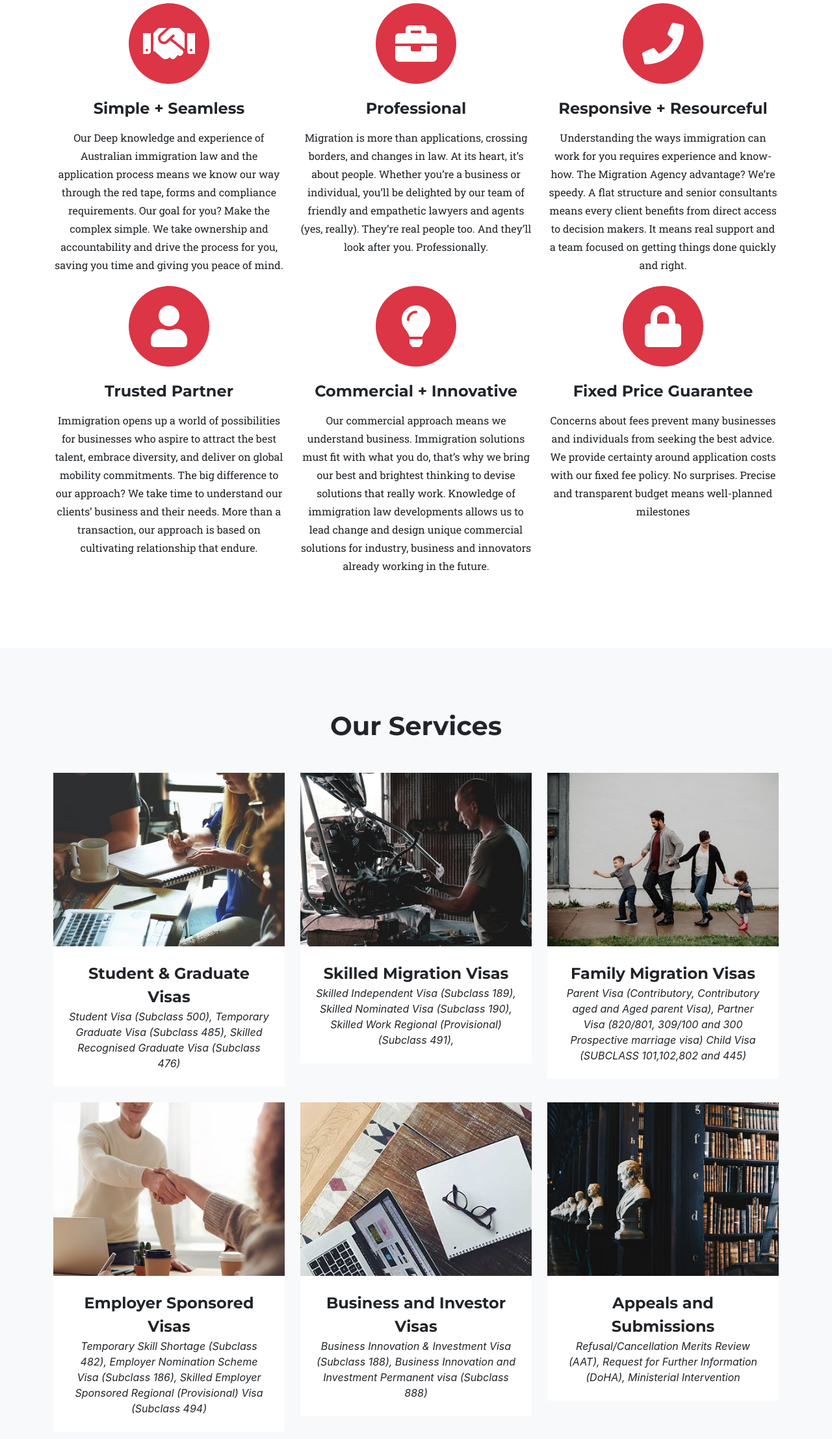
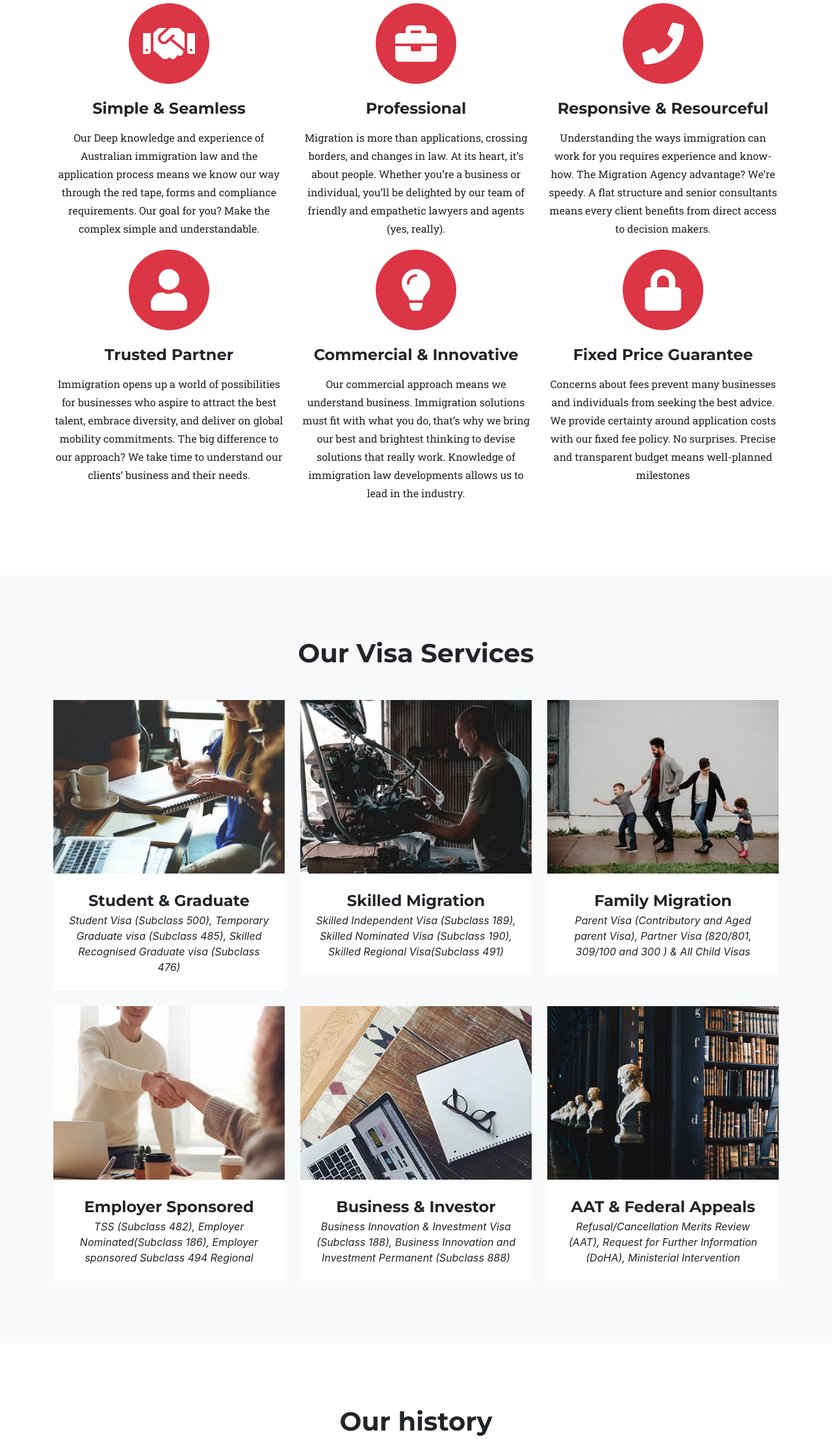
Before and after one commit to navdeep1990848/ssamigration, a plain HTML site: page index.html in a window 1280 px wide. Shown: the part 886-3100 px from the top of the page at 65% size. Drawn offline with nearby package versions, Linux system fonts and the light colour scheme; a web font is replaced by a local one.

Commit message:
box size

```diff
--- a/index.html
+++ b/index.html
@@ -57,8 +57,8 @@
                             <i class="fas fa-circle fa-stack-2x text-primary"></i>
                             <i class="fas fa-handshake fa-stack-1x fa-inverse"></i>
                         </span>
-                        <h4 class="my-3">Simple + Seamless</h4>
-                        <p class="text-muted">Our Deep knowledge and experience of Australian immigration law and the application process means we know our way through the red tape, forms and compliance requirements. Our goal for you? Make the complex simple. We take ownership and accountability and drive the process for you, saving you time and giving you peace of mind.<p>
+                        <h4 class="my-3">Simple & Seamless</h4>
+                        <p class="text-muted">Our Deep knowledge and experience of Australian immigration law and the application process means we know our way through the red tape, forms and compliance requirements. Our goal for you? Make the complex simple and understandable.<p>
                     </div>
                     <div class="col-md-4">
                         <span class="fa-stack fa-4x">
@@ -66,15 +66,15 @@
                             <i class="fas fa-briefcase fa-stack-1x fa-inverse"></i>
                         </span>
                         <h4 class="my-3">Professional</h4>
-                        <p class="text-muted">Migration is more than applications, crossing borders, and changes in law. At its heart, it’s about people. Whether you’re a business or individual, you’ll be delighted by our team of friendly and empathetic lawyers and agents (yes, really). They’re real people too. And they’ll look after you. Professionally.</p>
+                        <p class="text-muted">Migration is more than applications, crossing borders, and changes in law. At its heart, it’s about people. Whether you’re a business or individual, you’ll be delighted by our team of friendly and empathetic lawyers and agents (yes, really). </p>
                     </div>
                     <div class="col-md-4">
                         <span class="fa-stack fa-4x">
                             <i class="fas fa-circle fa-stack-2x text-primary"></i>
                             <i class="fas fa-phone fa-stack-1x fa-inverse"></i>
                         </span>
-                        <h4 class="my-3">Responsive + Resourceful</h4>
-                        <p class="text-muted">Understanding the ways immigration can work for you requires experience and know-how. The Migration Agency advantage? We’re speedy. A flat structure and senior consultants means every client benefits from direct access to decision makers. It means real support and a team focused on getting things done quickly and right.</p>
+                        <h4 class="my-3">Responsive & Resourceful</h4>
+                        <p class="text-muted">Understanding the ways immigration can work for you requires experience and know-how. The Migration Agency advantage? We’re speedy. A flat structure and senior consultants means every client benefits from direct access to decision makers.</p>
                     </div>
                     <div class="col-md-4">
                         <span class="fa-stack fa-4x">
@@ -82,15 +82,15 @@
                             <i class="fas fa-user fa-stack-1x fa-inverse"></i>
                         </span>
                         <h4 class="my-3">Trusted Partner</h4>
-                        <p class="text-muted">Immigration opens up a world of possibilities for businesses who aspire to attract the best talent, embrace diversity, and deliver on global mobility commitments. The big difference to our approach? We take time to understand our clients’ business and their needs. More than a transaction, our approach is based on cultivating relationship that endure.</p>
+                        <p class="text-muted">Immigration opens up a world of possibilities for businesses who aspire to attract the best talent, embrace diversity, and deliver on global mobility commitments. The big difference to our approach? We take time to understand our clients’ business and their needs. </p>
                     </div>
                     <div class="col-md-4">
                         <span class="fa-stack fa-4x">
                             <i class="fas fa-circle fa-stack-2x text-primary"></i>
                             <i class="fas fa-lightbulb fa-stack-1x fa-inverse"></i>
                         </span>
-                        <h4 class="my-3">Commercial + Innovative</h4>
-                        <p class="text-muted">Our commercial approach means we understand business. Immigration solutions must fit with what you do, that’s why we bring our best and brightest thinking to devise solutions that really work. Knowledge of immigration law developments allows us to lead change and design unique commercial solutions for industry, business and innovators already working in the future.</p>
+                        <h4 class="my-3">Commercial & Innovative</h4>
+                        <p class="text-muted">Our commercial approach means we understand business. Immigration solutions must fit with what you do, that’s why we bring our best and brightest thinking to devise solutions that really work. Knowledge of immigration law developments allows us to lead in the industry.</p>
                     </div>
                     <div class="col-md-4">
                         <span class="fa-stack fa-4x">
@@ -107,7 +107,7 @@
         <section class="page-section bg-light" id="portfolio">
             <div class="container">
                 <div class="text-center">
-                    <h2 class="section-heading mb-5">Our Services</h2>
+                    <h2 class="section-heading mb-5">Our Visa Services</h2>
                     <!-- <h3 class="section-subheading text-muted">Lorem ipsum dolor sit amet consectetur.</h3> -->
                 </div>
                 <div class="row">
@@ -120,8 +120,8 @@
                                 <img class="img-fluid" src="assets/img/portfolio/01-thumbnail.jpg" alt="" />
                             </a>
                             <div class="portfolio-caption">
-                                <div class="portfolio-caption-heading">Student & Graduate Visas</div>
-                                <div class="portfolio-caption-subheading text-muted">Student Visa (Subclass 500), Temporary Graduate Visa (Subclass 485), Skilled Recognised Graduate Visa (Subclass 476)</div>
+                                <div class="portfolio-caption-heading">Student & Graduate</div>
+                                <div class="portfolio-caption-subheading text-muted">Student Visa (Subclass 500), Temporary Graduate visa (Subclass 485), Skilled Recognised Graduate visa (Subclass 476)</div>
                             </div>
                         </div>
                     </div>
@@ -134,8 +134,8 @@
                                 <img class="img-fluid" src="assets/img/portfolio/02-thumbnail.jpg" alt="" />
                             </a>
                             <div class="portfolio-caption">
-                                <div class="portfolio-caption-heading">Skilled Migration Visas</div>
-                                <div class="portfolio-caption-subheading text-muted">Skilled Independent Visa (Subclass 189), Skilled Nominated Visa (Subclass 190), Skilled Work Regional (Provisional) (Subclass 491), </div>
+                                <div class="portfolio-caption-heading">Skilled Migration</div>
+                                <div class="portfolio-caption-subheading text-muted">Skilled Independent Visa (Subclass 189), Skilled Nominated Visa (Subclass 190), Skilled Regional Visa(Subclass 491) </div>
                             </div>
                         </div>
                     </div>
@@ -148,8 +148,8 @@
                                 <img class="img-fluid" src="assets/img/portfolio/03-thumbnail.jpg" alt="" />
                             </a>
                             <div class="portfolio-caption">
-                                <div class="portfolio-caption-heading">Family Migration Visas</div>
-                                <div class="portfolio-caption-subheading text-muted">Parent Visa (Contributory, Contributory aged and Aged parent Visa), Partner Visa (820/801, 309/100 and 300 Prospective marriage visa) Child Visa (SUBCLASS 101,102,802 and 445)</div>
+                                <div class="portfolio-caption-heading">Family Migration</div>
+                                <div class="portfolio-caption-subheading text-muted">Parent Visa (Contributory and Aged parent Visa), Partner Visa (820/801, 309/100 and 300 ) & All Child Visas</div>
                             </div>
                         </div>
                     </div>
@@ -162,8 +162,8 @@
                                 <img class="img-fluid" src="assets/img/portfolio/04-thumbnail.jpg" alt="" />
                             </a>
                             <div class="portfolio-caption">
-                                <div class="portfolio-caption-heading">Employer Sponsored Visas</div>
-                                <div class="portfolio-caption-subheading text-muted">Temporary Skill Shortage (Subclass 482), Employer Nomination Scheme Visa (Subclass 186), Skilled Employer Sponsored Regional (Provisional) Visa (Subclass 494) </div>
+                                <div class="portfolio-caption-heading">Employer Sponsored</div>
+                                <div class="portfolio-caption-subheading text-muted">TSS (Subclass 482), Employer Nominated(Subclass 186), Employer sponsored Subclass 494 Regional </div>
                             </div>
                         </div>
                     </div>
@@ -176,8 +176,8 @@
                                 <img class="img-fluid" src="assets/img/portfolio/05-thumbnail.jpg" alt="" />
                             </a>
                             <div class="portfolio-caption">
-                                <div class="portfolio-caption-heading">Business and Investor Visas</div>
-                                <div class="portfolio-caption-subheading text-muted">Business Innovation & Investment Visa (Subclass 188), Business Innovation and Investment Permanent visa (Subclass 888)</div>
+                                <div class="portfolio-caption-heading">Business & Investor</div>
+                                <div class="portfolio-caption-subheading text-muted">Business Innovation & Investment Visa (Subclass 188), Business Innovation and Investment Permanent (Subclass 888)</div>
                             </div>
                         </div>
                     </div>
@@ -190,7 +190,7 @@
                                 <img class="img-fluid" src="assets/img/portfolio/06-thumbnail.jpg" alt="" />
                             </a>
                             <div class="portfolio-caption">
-                                <div class="portfolio-caption-heading">Appeals and Submissions</div>
+                                <div class="portfolio-caption-heading">AAT & Federal Appeals</div>
                                 <div class="portfolio-caption-subheading text-muted">Refusal/Cancellation Merits Review (AAT), Request for Further Information (DoHA), Ministerial Intervention</div>
                             </div>
                         </div>
@@ -264,7 +264,7 @@
         <section class="page-section bg-light" id="team">
             <div class="container">
                 <div class="text-center">
-                    <h2 class="section-heading">Our Amazing Team</h2>
+                    <h2 class="section-heading">Our Team</h2>
                     <!-- <h3 class="section-subheading text-muted">Lorem ipsum dolor sit amet consectetur.</h3> -->
                 </div>
                 <div class="row">
```
